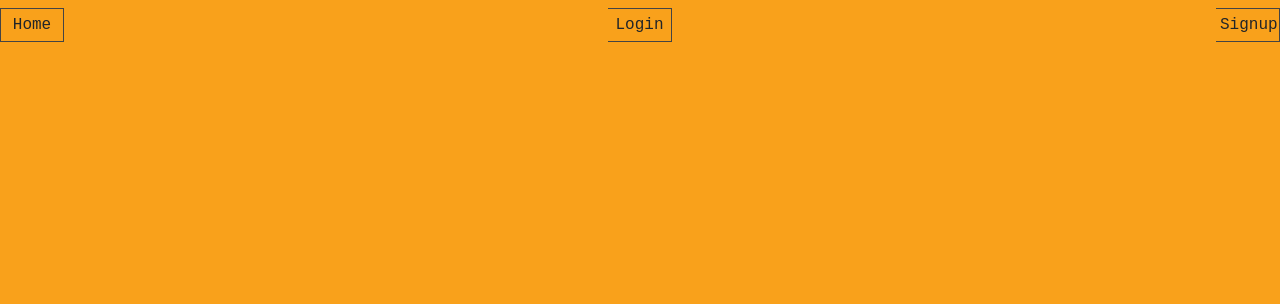
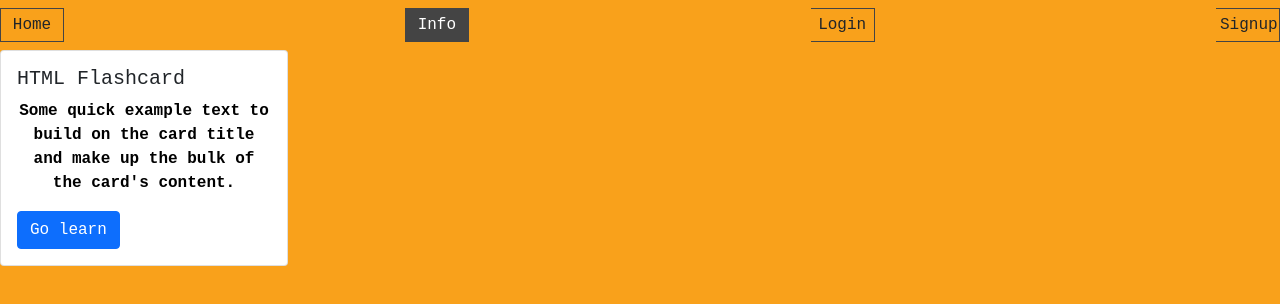
Before and after one commit to bridgettehmq/ABCode, a React (Create React App) app in the folder client/: page /info in a window 1280 px wide. Shown: the top 304 px of the page. Built offline with nearby package versions, Linux system fonts and the light colour scheme.

Commit message:
Merge branch 'main' of github.com:bridgettequiambao/ABCode into flashcard-render

```diff
--- a/client/src/App.js
+++ b/client/src/App.js
@@ -3,6 +3,7 @@ import { BrowserRouter as Router, Switch, Route } from "react-router-dom";
 import Navbar from "./components/Navbar";
 import PrivateRoute from "./components/PrivateRoute";
 import Home from "./pages/Home";
+import Info from "./pages/Info";
 import Login from "./pages/Login";
 import NewPage from "./pages/NewPage";
 import ProtectedPageExample from "./pages/ProtectedPageExample";
@@ -19,6 +20,9 @@ function App() {
           <Switch>
             <Route exact path="/">
               <Home />
+            </Route>
+            <Route exact path="/info">
+              <Info />
             </Route>
             <Route path="/login">
               <Login />
--- a/client/src/components/Navbar.js
+++ b/client/src/components/Navbar.js
@@ -8,6 +8,9 @@ export default function Navbar() {
     <nav className="navbar">
       <NavLink exact to="/" className="navbar-link">
         Home
+      </NavLink>
+      <NavLink exact to="/info" className="navbar-link">
+        Info
       </NavLink>
       {isLoggedIn ? (
         <>
--- /dev/null
+++ b/client/src/pages/Info.js
@@ -0,0 +1,97 @@
+import React from "react";
+import { useState } from "react";
+import { Modal, Carousel, Card, Button } from "react-bootstrap";
+import "./home.css";
+
+function ControlledCarousel() {
+  const [index, setIndex] = useState(0);
+
+  const handleSelect = (selectedIndex, e) => {
+    setIndex(selectedIndex);
+  };
+
+  return (
+    <Carousel activeIndex={index} onSelect={handleSelect}>
+      <Carousel.Item>
+        <Carousel.Caption>
+          <h3>First slide label</h3>
+          <p>Nulla vitae elit libero, a pharetra augue mollis interdum.</p>
+        </Carousel.Caption>
+      </Carousel.Item>
+      <Carousel.Item>
+        <Carousel.Caption>
+          <h3>Second slide label</h3>
+          <p>Lorem ipsum dolor sit amet, consectetur adipiscing elit.</p>
+        </Carousel.Caption>
+      </Carousel.Item>
+      <Carousel.Item>
+        <Carousel.Caption>
+          <h3>Third slide label</h3>
+          <p>
+            Praesent commodo cursus magna, vel scelerisque nisl consectetur.
+          </p>
+        </Carousel.Caption>
+      </Carousel.Item>
+    </Carousel>
+  );
+}
+
+function MyVerticallyCenteredModal(props) {
+  return (
+    <Modal
+      {...props}
+      size="lg"
+      aria-labelledby="contained-modal-title-vcenter"
+      centered
+      backdrop="static"
+      keyboard={false}
+    >
+      <Modal.Header closeButton>
+        <Modal.Title id="contained-modal-title-vcenter">HTML</Modal.Title>
+      </Modal.Header>
+      <Modal.Body>
+        {/* <h4>What is HTML?</h4>
+        <ul>
+          <li>HTML stands for Hyper Text Markup Language </li>
+          <li>HTML describes the structure of a Web page</li>
+          <li>HTML consists of a series of elements</li>
+          <li>HTML elements tell the browser how to display the content</li>
+          <li>
+            HTML elements label pieces of content such as "this is a heading",
+            "this is a paragraph", "this is a link", etc.
+          </li>
+        </ul> */}
+        <ControlledCarousel/>
+      </Modal.Body>
+      <Modal.Footer>
+        <Button onClick={props.onHide}>Close</Button>
+      </Modal.Footer>
+    </Modal>
+  );
+}
+
+export default function Info() {
+  const [modalShow, setModalShow] = React.useState(false);
+  const handleClose = () => setModalShow(false);
+  const handleShow = () => setModalShow(true);
+  return (
+    <>
+      <Card style={{ width: "18rem" }}>
+        <Card.Body>
+          <Card.Title>HTML Flashcard</Card.Title>
+          <Card.Text>
+            Some quick example text to build on the card title and make up the
+            bulk of the card's content.
+          </Card.Text>
+          <Button variant="primary" onClick={() => handleShow()}>
+            Go learn
+          </Button>
+          <MyVerticallyCenteredModal
+            show={modalShow}
+            onHide={() => handleClose()}
+          />
+        </Card.Body>
+      </Card>
+    </>
+  );
+}
```
